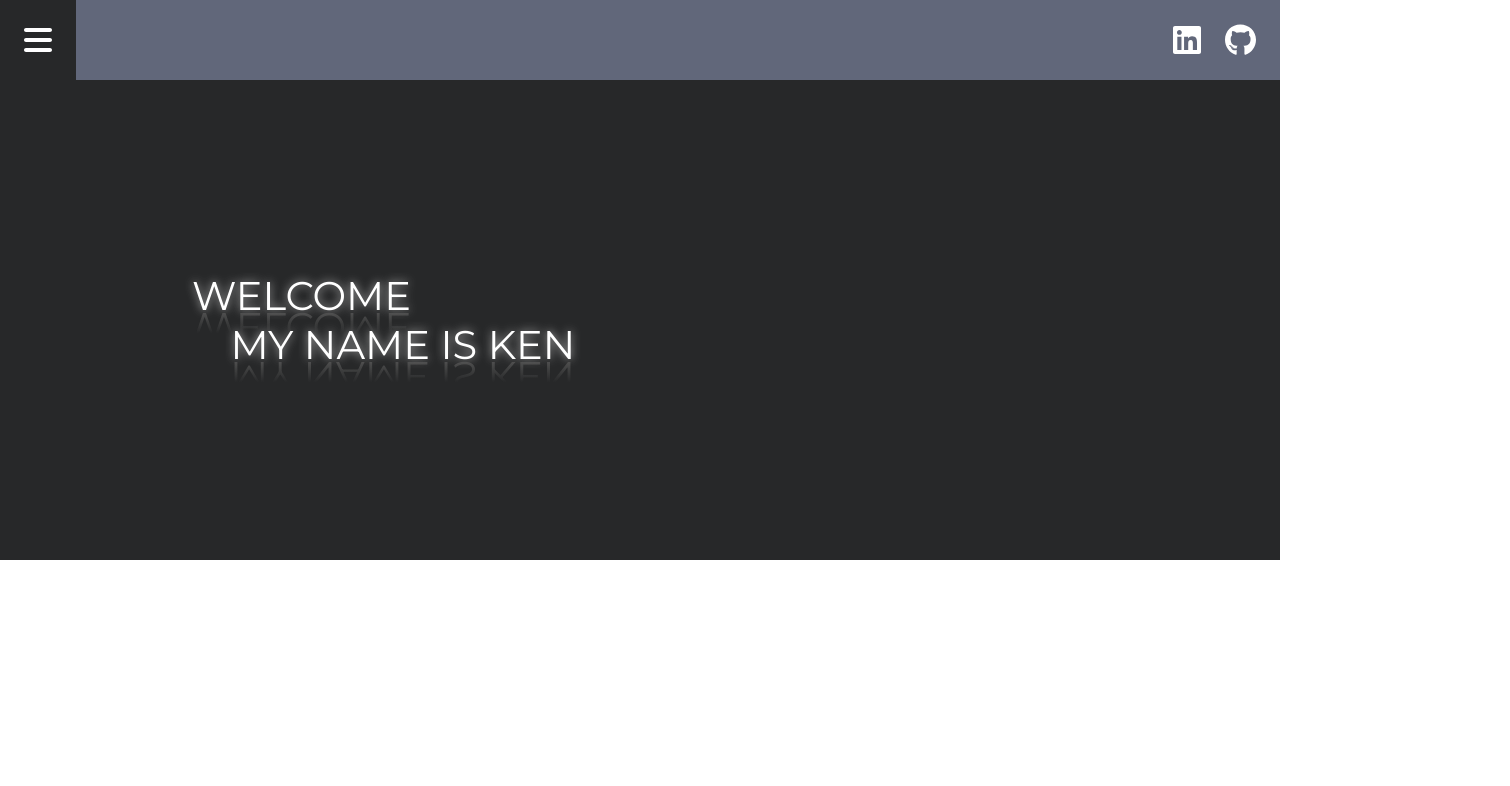
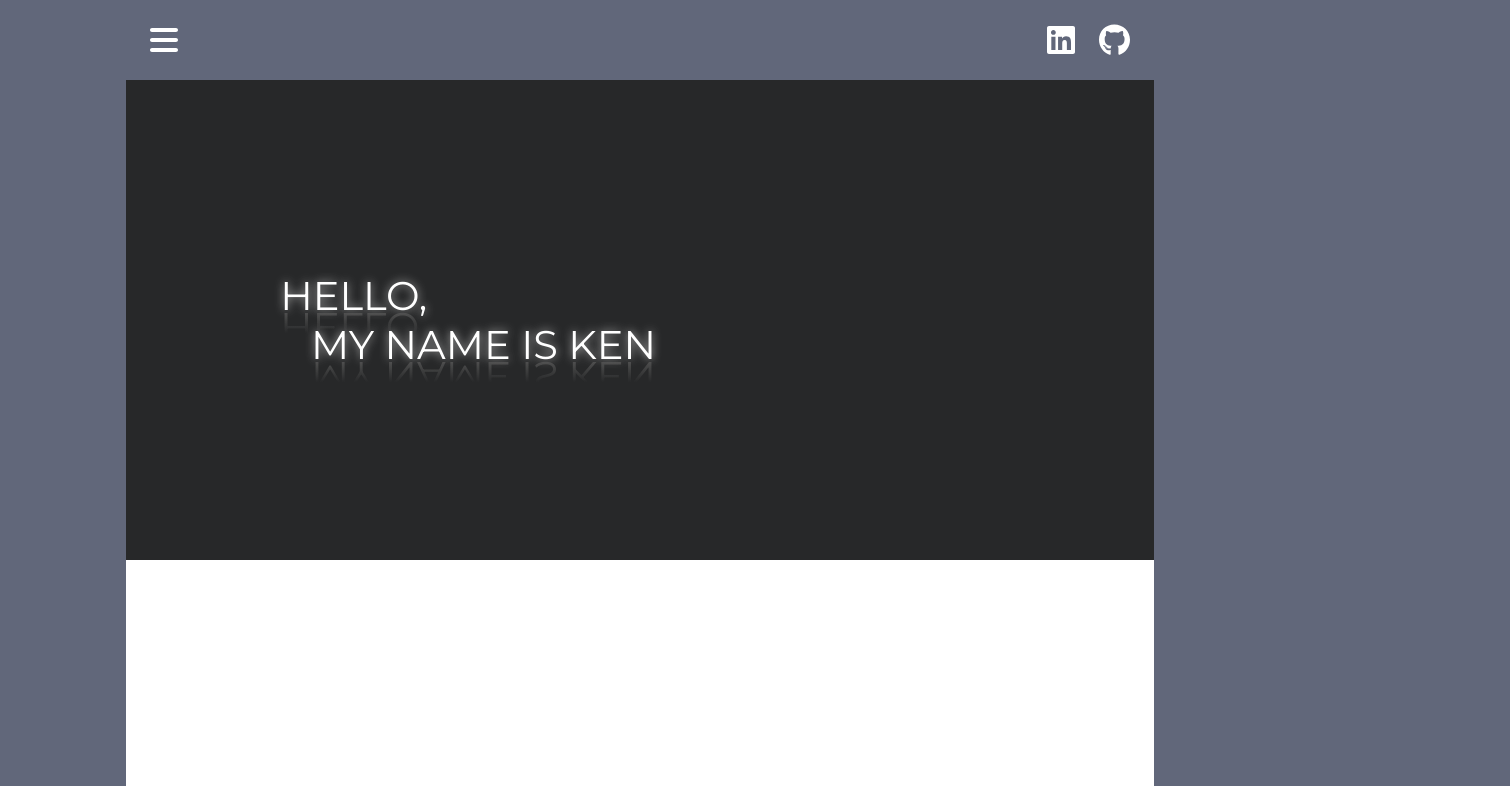
Before and after one commit to kkenohh/Portfolio, a Next.js app in the folder portfolio-next/: page / in a window 1280 px wide. Shown: the top 786 px of the page, 1510 px wide, since content can reach past the window. Built offline with nearby package versions, Linux system fonts and the light colour scheme; a web font is replaced by a local one.

Commit message:
media queries added

```diff
--- a/portfolio-next/components/navbar.js
+++ b/portfolio-next/components/navbar.js
@@ -15,6 +15,7 @@
   }
 
   return (
+    <div className={`${styles.wrapper}`}>
       <nav className={styles.nav}>
         <div className={styles.header}>
           <div className={styles.bars + ' ' + clsx({
@@ -41,5 +42,6 @@
           <Link className={`${styles.singleLink} ${styles.menuItem}`} onClick={updateMenu} href='/other'>Other</Link>
         </div>
       </nav>
+    </div>
   )
 }
--- a/portfolio-next/pages/index.js
+++ b/portfolio-next/pages/index.js
@@ -9,7 +9,7 @@
 
   useEffect(() => {
     const words = new Typed(typing.current, {
-      "strings": ["", "Student", "Learner", "Programmer", "Creator", "Hardworker"],
+      "strings": ["", "Student", "Learner", "Programmer", "Creator", "Teacher"],
       "typeSpeed": 100,
       "backSpeed": 40,
       "loop": true
@@ -23,7 +23,7 @@
   return (
     <div className={styles.main}>
       <div className={`${styles.section} ${styles.one}`}>
-        <div className={`${styles.welcome} ${styles.oneText}`} data-text='WELCOME'>WELCOME</div>
+        <div className={`${styles.welcome} ${styles.oneText}`} data-text='HELLO'>HELLO,</div>
         <div className={`${styles.welcome} ${styles.oneText} ${styles.name}`} data-text='MY NAME IS KEN'>MY NAME IS KEN</div>
       </div>
       <div className={`${styles.section} ${styles.two} ${styles.typingSection}`}>
--- a/portfolio-next/styles/global.css
+++ b/portfolio-next/styles/global.css
@@ -11,10 +11,12 @@
     height: 100%;
     width: 100%;
     overflow-x: hidden;
-
+    background-color: #61677A;
 }
 
 .typed-cursor {
     font-size: 2em;
+    position: relative;
+    left: 20%;
     color: #322653;
 }
--- a/portfolio-next/styles/home.module.css
+++ b/portfolio-next/styles/home.module.css
@@ -1,8 +1,13 @@
 .main {
   scroll-behavior: smooth;
+  display: flex;
+  justify-content: center;
+  align-items: center;
+  flex-direction: column;
 }
 
 .section {
+  width: 100%;
   height: 30rem;
   display: flex;
   justify-content: center;
@@ -47,14 +52,34 @@
   left: 18%;
 }
 
-.typingSection {
-  margin-left: 20%;
-}
+/* .typingSection {
+  padding-left: 20%;
+} */
 
 .text {
+  position: relative;
+  left: 20%;
   font-size: 2em;
 }
 
 .typing {
   color: #8062D6;
 }
+
+@media screen and (min-width: 598px) {
+  .section {
+    width: 598px;
+  }
+}
+
+@media screen and (min-width: 768px) {
+  .section {
+    width: 768px;
+  }
+}
+
+@media screen and (min-width: 1028px) {
+  .section {
+    width: 1028px;
+  }
+}
--- a/portfolio-next/styles/navbar.module.css
+++ b/portfolio-next/styles/navbar.module.css
@@ -1,7 +1,14 @@
+.wrapper {
+  display: flex;
+  justify-content: center;
+  align-items: center;
+}
+
 .nav {
   position: sticky;
   top: 0;
   z-index: 1;
+  width: 100%;
 }
 
 .header {
@@ -98,3 +105,21 @@
   color: white;
   text-decoration: none;
 }
+
+@media screen and (min-width: 598px) {
+    .nav {
+      width: 598px;
+    }
+}
+
+@media screen and (min-width: 768px) {
+  .nav {
+    width: 768px;
+  }
+}
+
+@media screen and (min-width: 1028px) {
+  .nav {
+    width: 1028px;
+  }
+}
```
Lines whose indentation alone changed are shown as unchanged.
